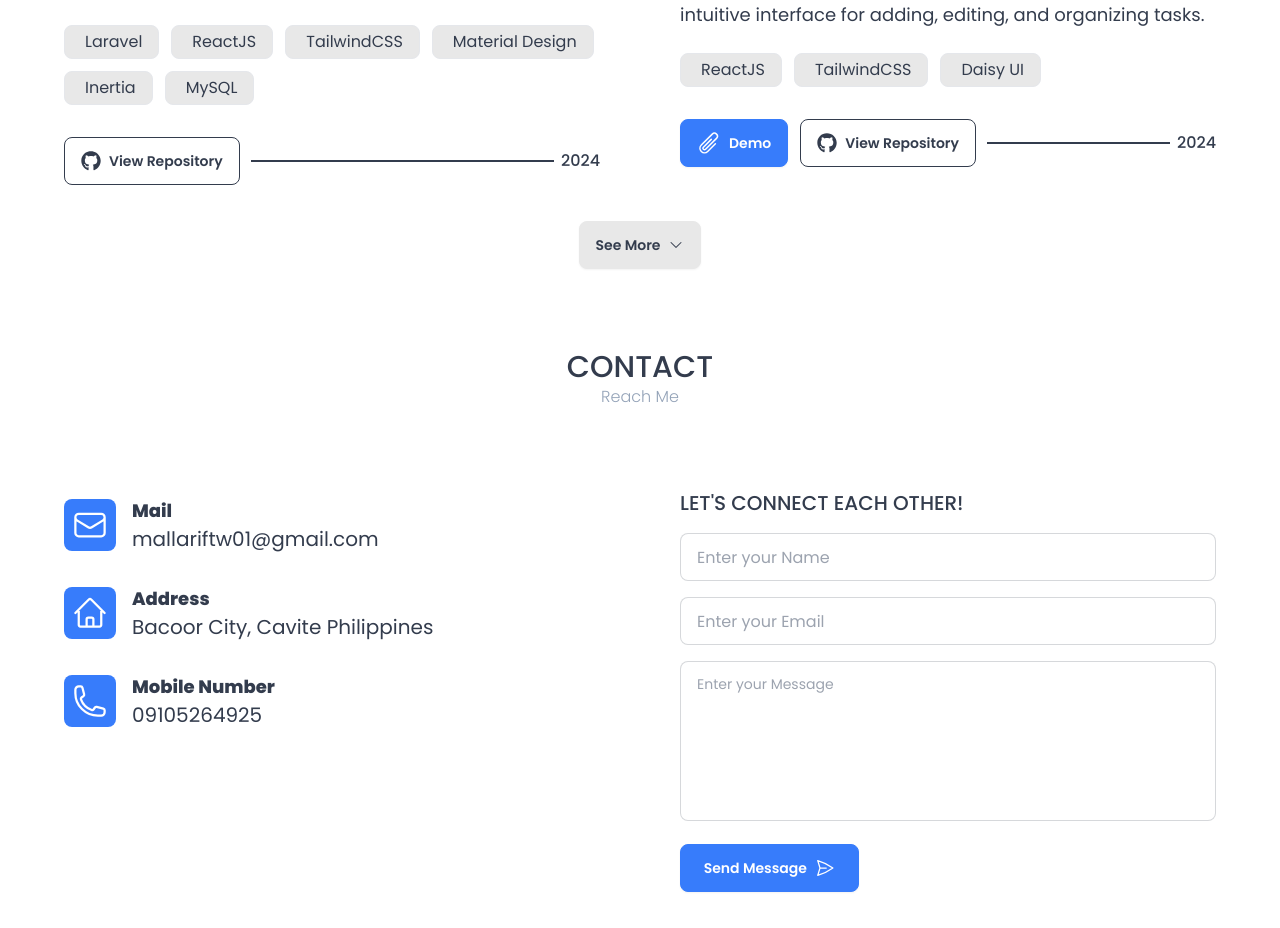
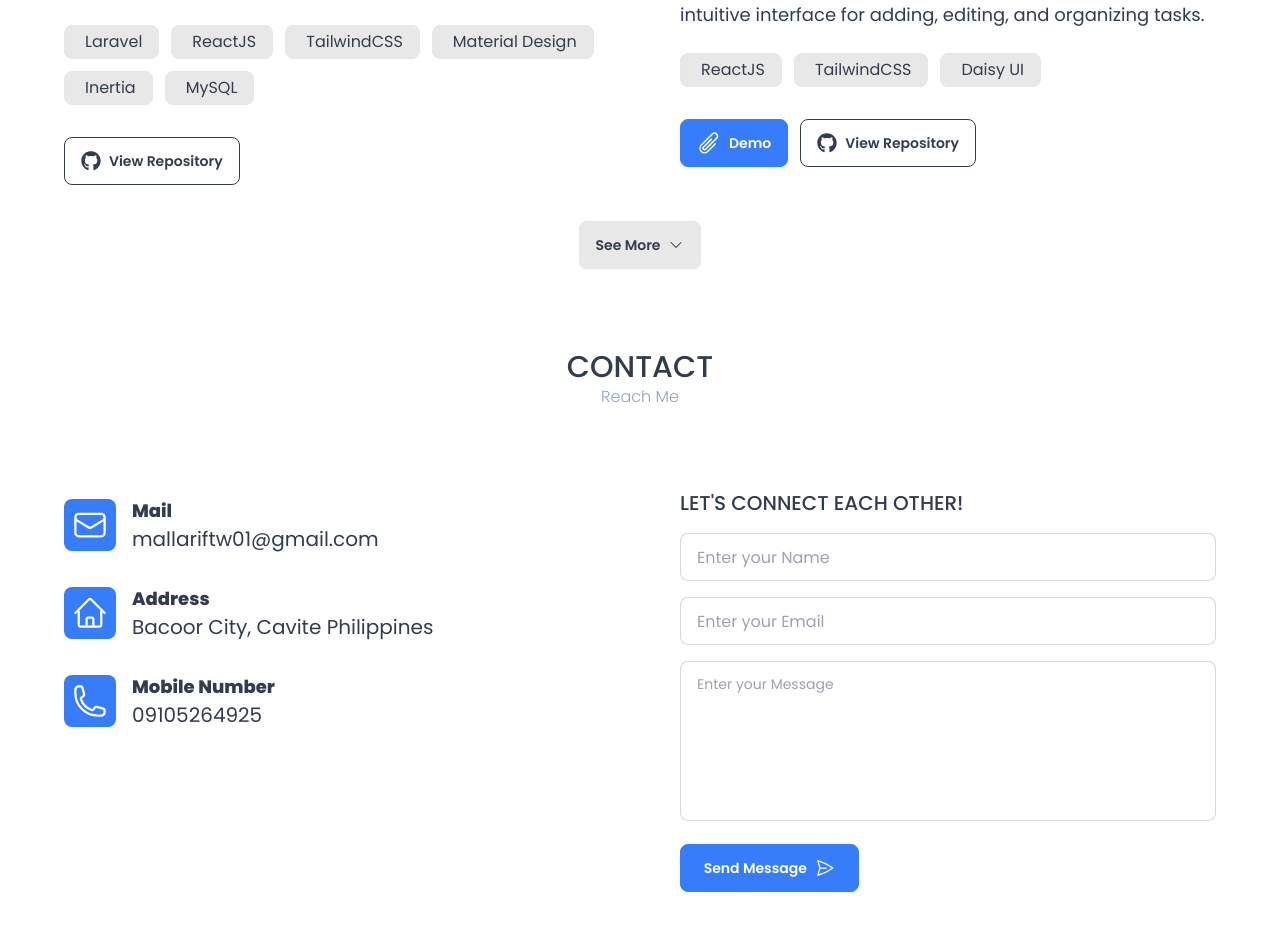
Before and after one commit to MarkMallari16/portfolio-website, a React (Vite) app: page / in a window 1280 px wide. Shown: the part 2643-3571 px from the top of the page. Built offline with nearby package versions, Linux system fonts and the light colour scheme.

Commit message:
fix some ui

```diff
--- a/src/components/SingeProject.jsx
+++ b/src/components/SingeProject.jsx
@@ -43,12 +43,6 @@ function SingeProject({
                     <a href={projectGithubRepository} className='btn btn-outline font-semibold' target='_blank'>
                         <FaGithub className='text-xl' />
                         View Repository</a>
-                    <div className='block lg:flex  w-full items-center gap-2'>
-                        <div className='ring-1 ring-neutral w-full rounded-lg'>
-
-                        </div>
-                        <span className='font-medium'>2024</span>
-                    </div>
                 </div>
             </div>
         </div>
--- a/src/components/Skills.jsx
+++ b/src/components/Skills.jsx
@@ -102,7 +102,7 @@ function Skills() {
             opacity: 1,
             y: 0,
             transition: {
-                delay: 0.03 * index,
+                delay: 0.02 * index,
 
             },
         })
```
